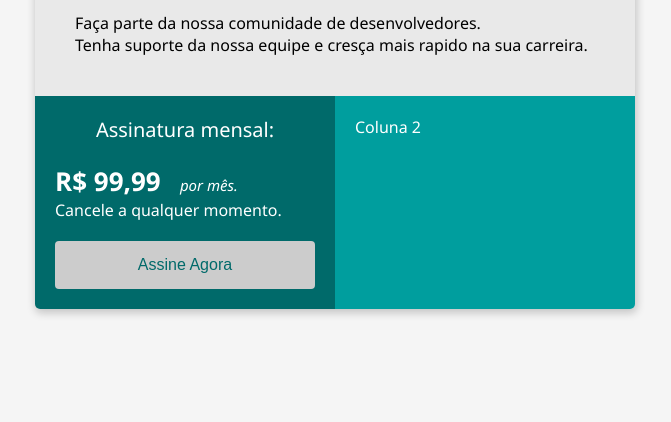
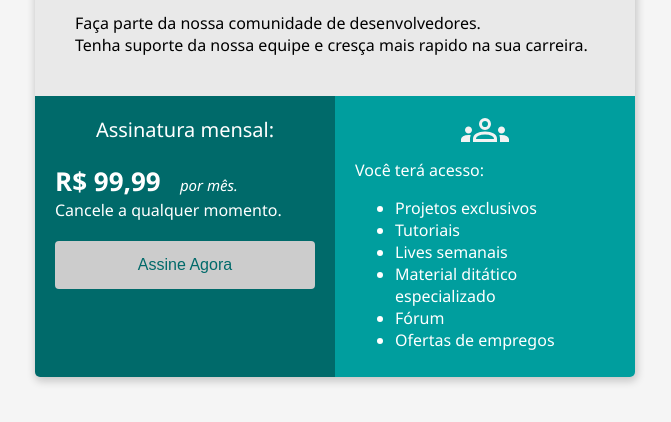
Before and after one commit to guifroes1984/projeto-legal-2, a plain HTML site: page index.html in a window 1280 px wide. Shown: the part 230-652 px from the top of the page, without its empty margins (305-976 px from the left). Drawn offline with Linux system fonts and the light colour scheme.

Commit message:
closes #5 - tags ul e li.

```diff
--- a/index.html
+++ b/index.html
@@ -53,7 +53,7 @@
       .col-2 {
         background-color: #009E9E;
         width: 50%;
-        padding: 20px;
+        padding: 10px 20px;
         color: #FFF;
       }
 
@@ -89,6 +89,10 @@
       .button:hover {
         background-color: #E9E9E9;
       }
+
+      .image-group {
+        text-align: center;
+      }
     </style>
 
   </head>
@@ -123,8 +127,24 @@
 
           <button class="button">Assine Agora</button>
         </div>
+
         <div class="col-2">
-          Coluna 2
+
+          <div class="image-group">
+            <object data="groups_48dp_F3F3F3_FILL0_wght400_GRAD0_opsz48.svg" type="image/svg+xml"></object>
+          </div>
+
+          <div>
+            Você terá acesso:
+          </div>
+          <ul>
+            <li>Projetos exclusivos</li>
+            <li>Tutoriais</li>
+            <li>Lives semanais</li>
+            <li>Material ditático especializado</li>
+            <li>Fórum</li>
+            <li>Ofertas de empregos</li>
+          </ul>
         </div>
       </div>
     </div>
```
Also changed, not shown: groups_48dp_F3F3F3_FILL0_wght400_GRAD0_opsz48.svg (added).
